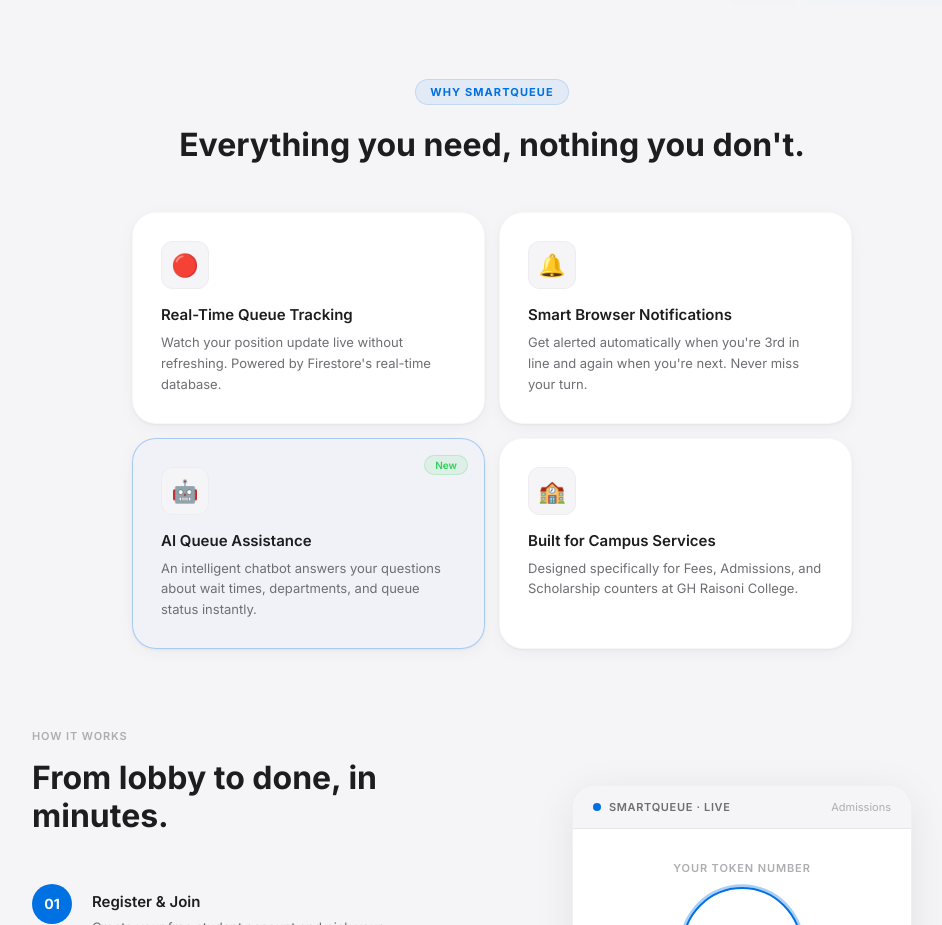
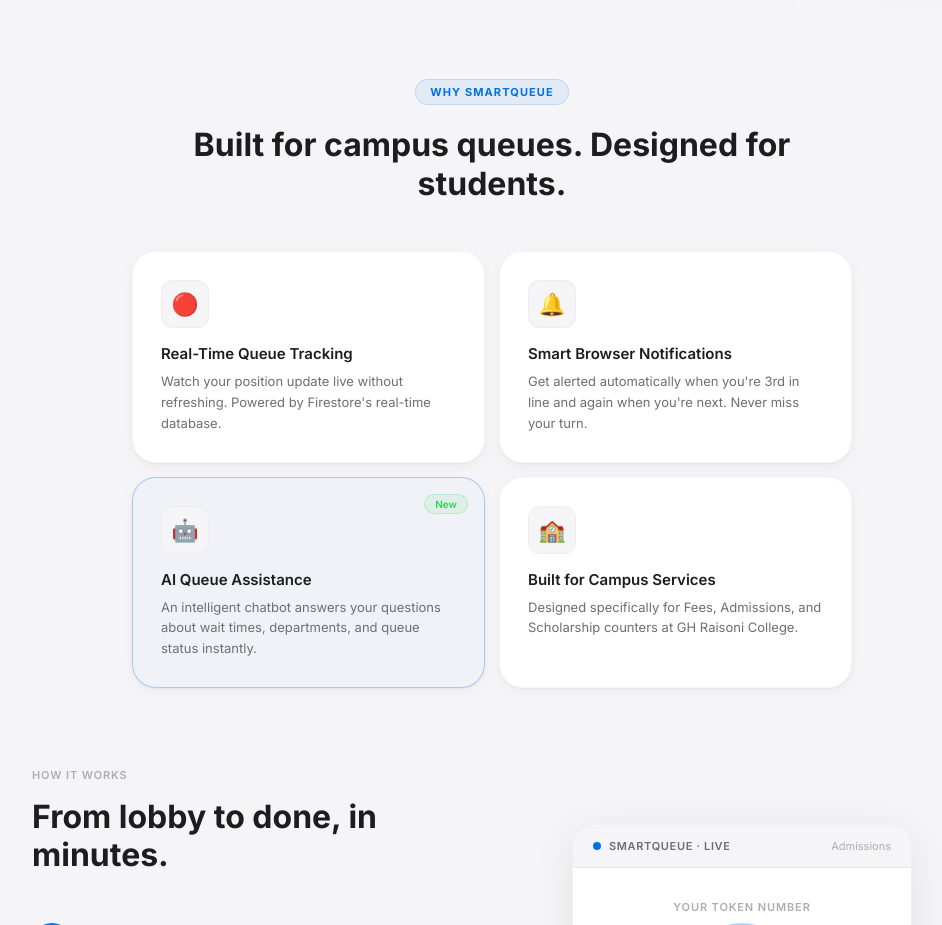
Before and after one commit to pruthviraj-builds/smartqueue-react, a Next.js app: page / in a window 1280 px wide. Shown: the part 794-1719 px from the top of the page, without its empty margins (148-1090 px from the left). Built offline with nearby package versions, Linux system fonts and the light colour scheme; no server answers; the database is empty; what react-google-recaptcha-v3 would draw is missing.

Commit message:
Redesign landing page and improve student-focused UX

```diff
--- a/src/app/page.tsx
+++ b/src/app/page.tsx
@@ -175,7 +175,7 @@
               <div style={{ textAlign: 'center', marginBottom: 48 }}>
                 <Eyebrow>Why SmartQueue</Eyebrow>
                 <h2 style={{ fontSize: 32, fontWeight: 700, color: 'var(--text)', marginTop: 4 }}>
-                  Everything you need, nothing you don&apos;t.
+                  Built for campus queues. Designed for students.
                 </h2>
               </div>
             </FadeInSection>
```
